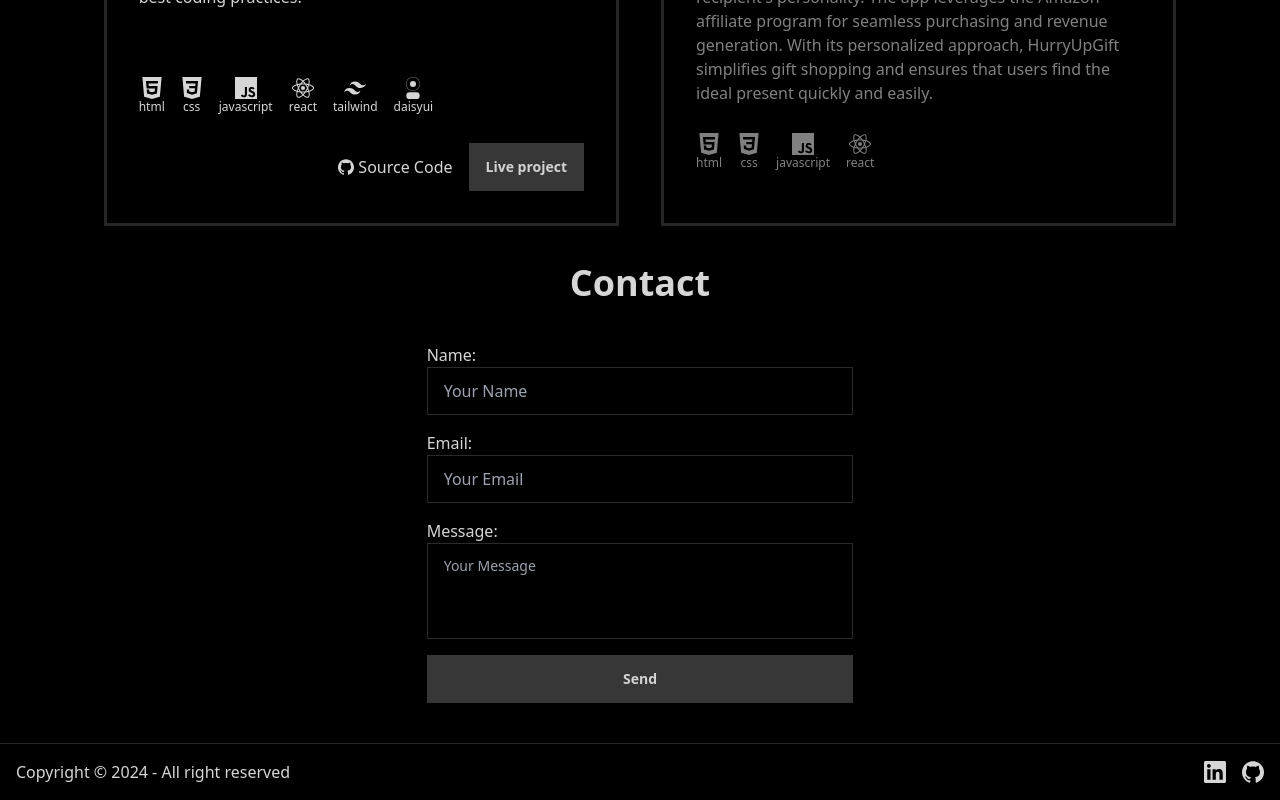
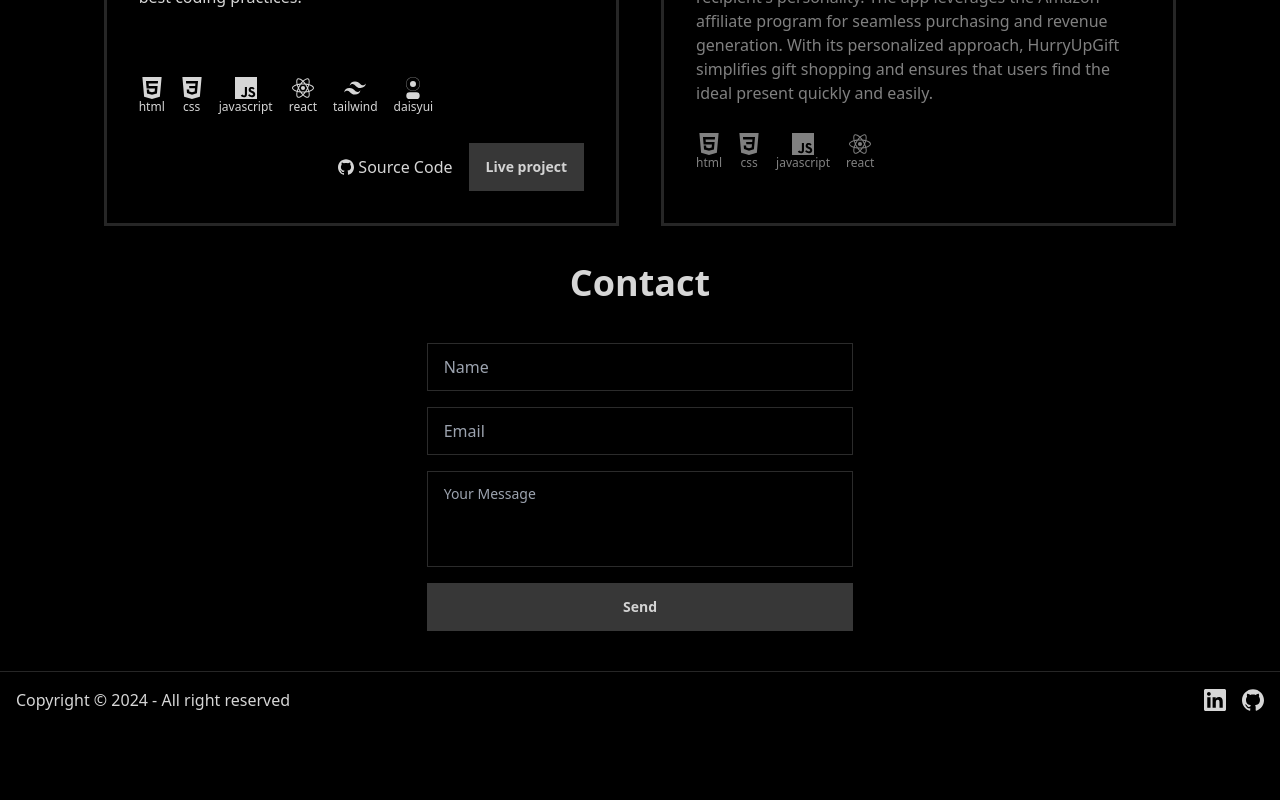
Before and after one commit to MSzoot/Portfolio, a React (Vite) app: page / in a window 1280 px wide. Shown: the part 2537-3337 px from the top of the page. After the commit the page ends 3265 px from the top, so only its background shows below. Built offline with nearby package versions, Linux system fonts and the light colour scheme.

Commit message:
form test 3

```diff
--- a/src/components/contact.jsx
+++ b/src/components/contact.jsx
@@ -1,4 +1,4 @@
-import { useState } from "react";
+import React, { useState } from "react";
 
 const Contact = () => {
   const [formData, setFormData] = useState({
@@ -16,17 +16,16 @@ const Contact = () => {
     <form
       className="mx-auto mb-10 flex w-8/12 flex-col md:w-4/12"
       id="contact"
-      netlify
+      data-netlify="true"
     >
       <h2 className="my-10 text-center text-4xl font-bold">Contact</h2>
       <div className="mb-4">
         <label htmlFor="name" className="form-control w-full">
-          Name:
           <input
             type="text"
             id="name"
             name="name"
-            placeholder="Your Name"
+            placeholder="Name"
             className="input-bordered input w-full"
             value={formData.name}
             onChange={handleChange}
@@ -37,12 +36,11 @@ const Contact = () => {
 
       <div className="mb-4">
         <label htmlFor="email" className="form-control w-full">
-          Email:
           <input
             type="email"
             id="email"
             name="email"
-            placeholder="Your Email"
+            placeholder="Email"
             className="input-bordered input w-full"
             value={formData.email}
             onChange={handleChange}
@@ -53,7 +51,6 @@ const Contact = () => {
 
       <div className="mb-4">
         <label htmlFor="message" className="form-control w-full">
-          Message:
           <textarea
             id="message"
             name="message"
```
